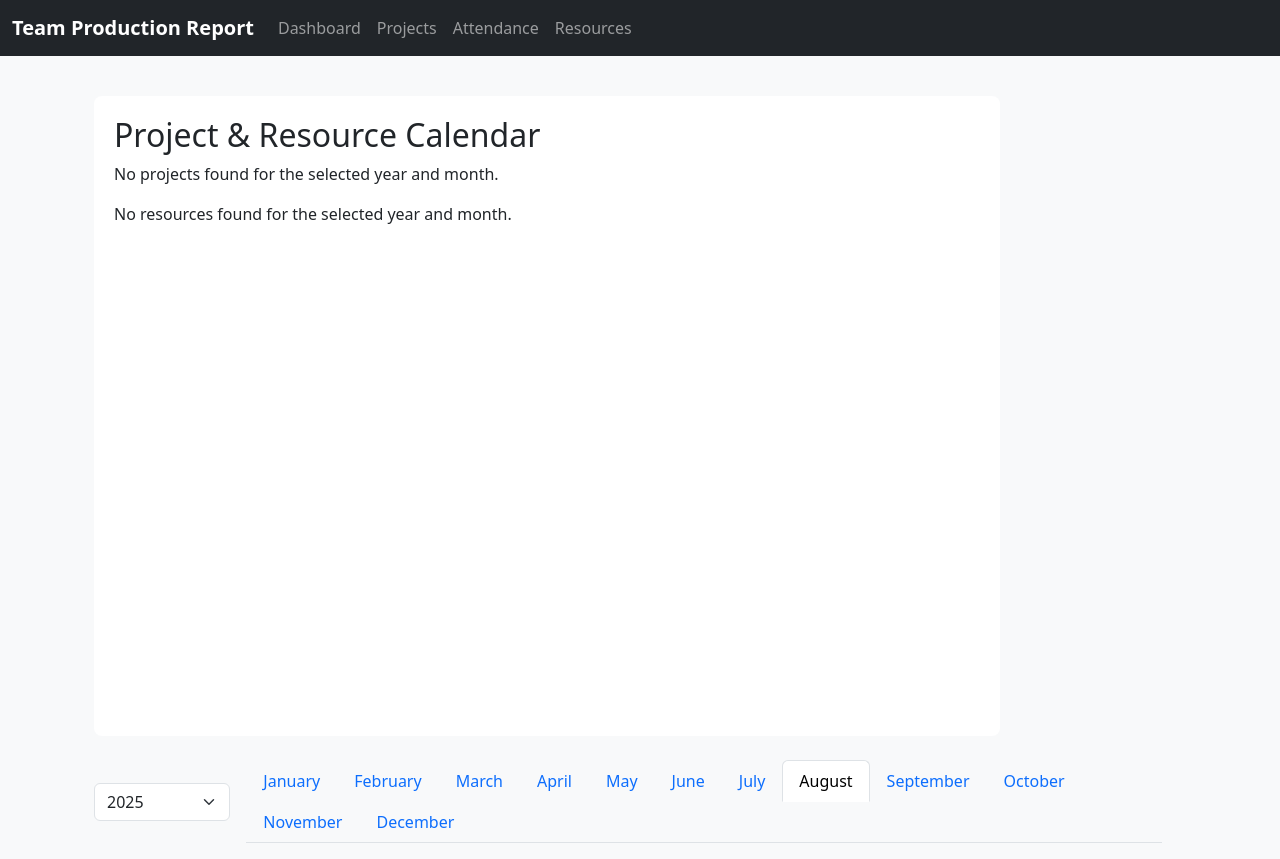
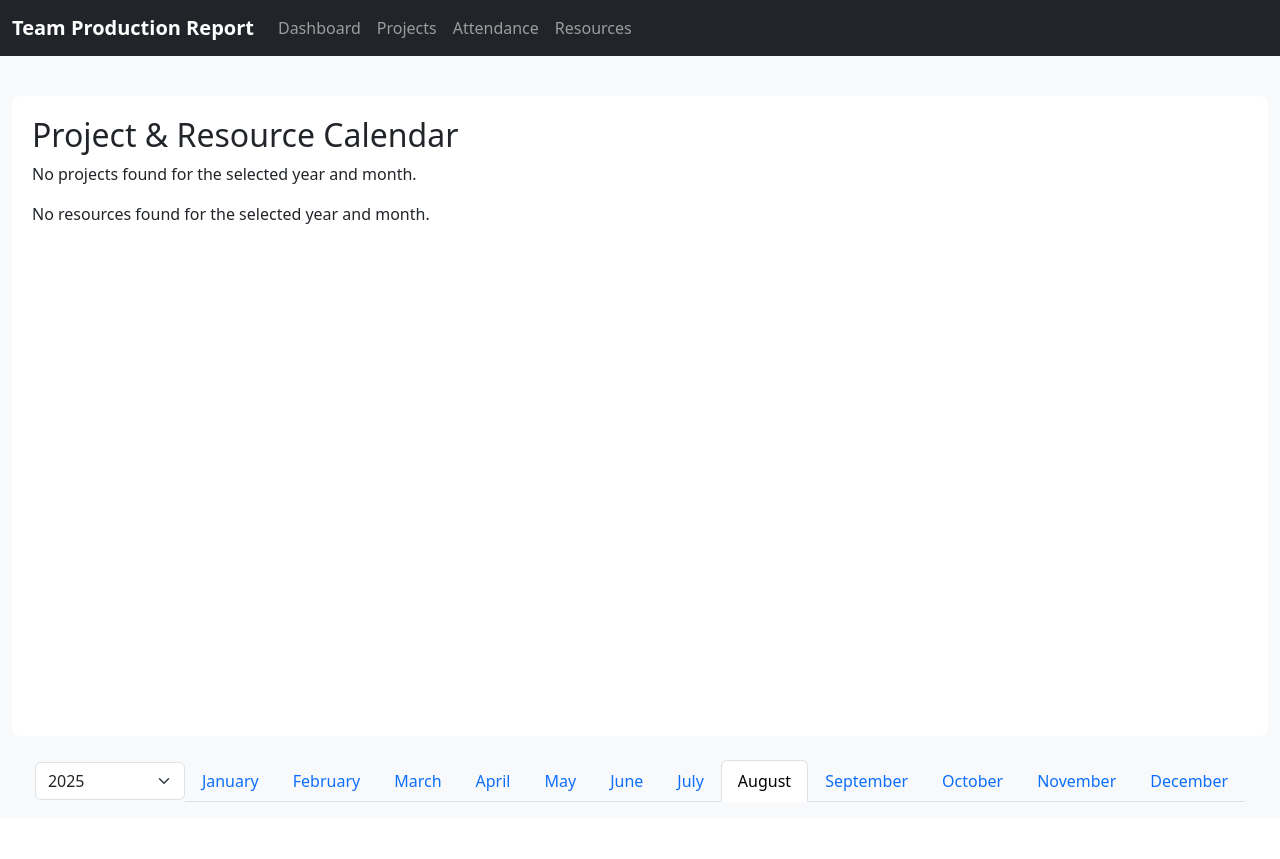
Before and after one commit to Samarth-Prajapati/Django_Project_1, a Django app: page / in a window 1280 px wide. After the commit the page ends 802 px from the top, so only its background shows below. Run offline with Django 5.2, Linux system fonts and the light colour scheme; data that the repository does not hold is empty.

Commit message:
changed templates

```diff
--- a/templates/base.html
+++ b/templates/base.html
@@ -32,9 +32,7 @@
             </div>
         </div>
     </nav>
-    <div class="container">
         {% block content %}{% endblock %}
-    </div>
     <script src="https://cdn.jsdelivr.net/npm/bootstrap@5.3.7/dist/js/bootstrap.bundle.min.js" crossorigin="anonymous"></script>
 </body>
 </html>
--- a/templates/home.html
+++ b/templates/home.html
@@ -10,18 +10,18 @@
 </style>
 
 <div class="container-fluid">
-    <!-- Month Tabs: directly after navbar, full width -->
-    <div class="row">
-
-    </div>
     <!-- Main content grid: sidebar + content -->
     <div class="row">
-        <!-- Sidebar removed: year dropdown and filter button now in top bar -->
-        <div class="col-md-10">
+        <!-- Main content area -->
+        <div class="col-md-12">
             <div class="tab-content-area mt-3" id="mainContent">
                 <h2>Project & Resource Calendar</h2>
+
+                <!-- Projects Section -->
+                <div class="projects-section">
                     {% if projects %}
                         <h4>Projects ({{ projects|length }})</h4>
+                        <div class="table-responsive">
                             <table class="table table-bordered table-striped">
                                 <thead class="table-dark">
                                     <tr>
@@ -52,12 +52,17 @@
                                     {% endfor %}
                                 </tbody>
                             </table>
+                        </div>
                     {% else %}
                         <p>No projects found for the selected year and month.</p>
                     {% endif %}
+                </div>
 
+                <!-- Resources Section -->
+                <div class="resources-section">
                     {% if resources %}
                         <h4>Resources ({{ resources|length }})</h4>
+                        <div class="table-responsive">
                             <table class="table table-bordered table-striped">
                                 <thead class="table-dark">
                                     <tr>
@@ -82,19 +87,29 @@
                                     {% endfor %}
                                 </tbody>
                             </table>
+                        </div>
                     {% else %}
                         <p>No resources found for the selected year and month.</p>
                     {% endif %}
                 </div>
             </div>
-    <!-- Month/Year selection moved to bottom -->
+        </div>
+    </div>
+
+</div>
+<div class="container-fluid">
+    <!-- Month/Year selection section -->
     <div class="row mt-4">
-        <div class="col-12 d-flex align-items-center justify-content-center mb-3">
-            <select class="form-select me-3" style="width: 150px; max-width: 200px;" id="yearSelect" name="year">
+        <div class="col-12">
+            <div class="d-flex align-items-center justify-content-center mb-3">
+                <div class="year-selection">
+                    <select class="form-select" style="width: 150px; max-width: 200px;" id="yearSelect" name="year">
                         {% for y in years %}
                             <option value="{{ y }}" {% if y == year %}selected{% endif %}>{{ y }}</option>
                         {% endfor %}
                     </select>
+                </div>
+                <div class="month-tabs">
                     <ul class="nav nav-tabs" id="monthTabs">
                         {% for m in months %}
                             <li class="nav-item">
@@ -103,6 +118,9 @@
                             </li>
                         {% endfor %}
                     </ul>
+                </div>
+            </div>
+        </div>
     </div>
 </div>
 <script>
```
Lines whose indentation alone changed are shown as unchanged.
